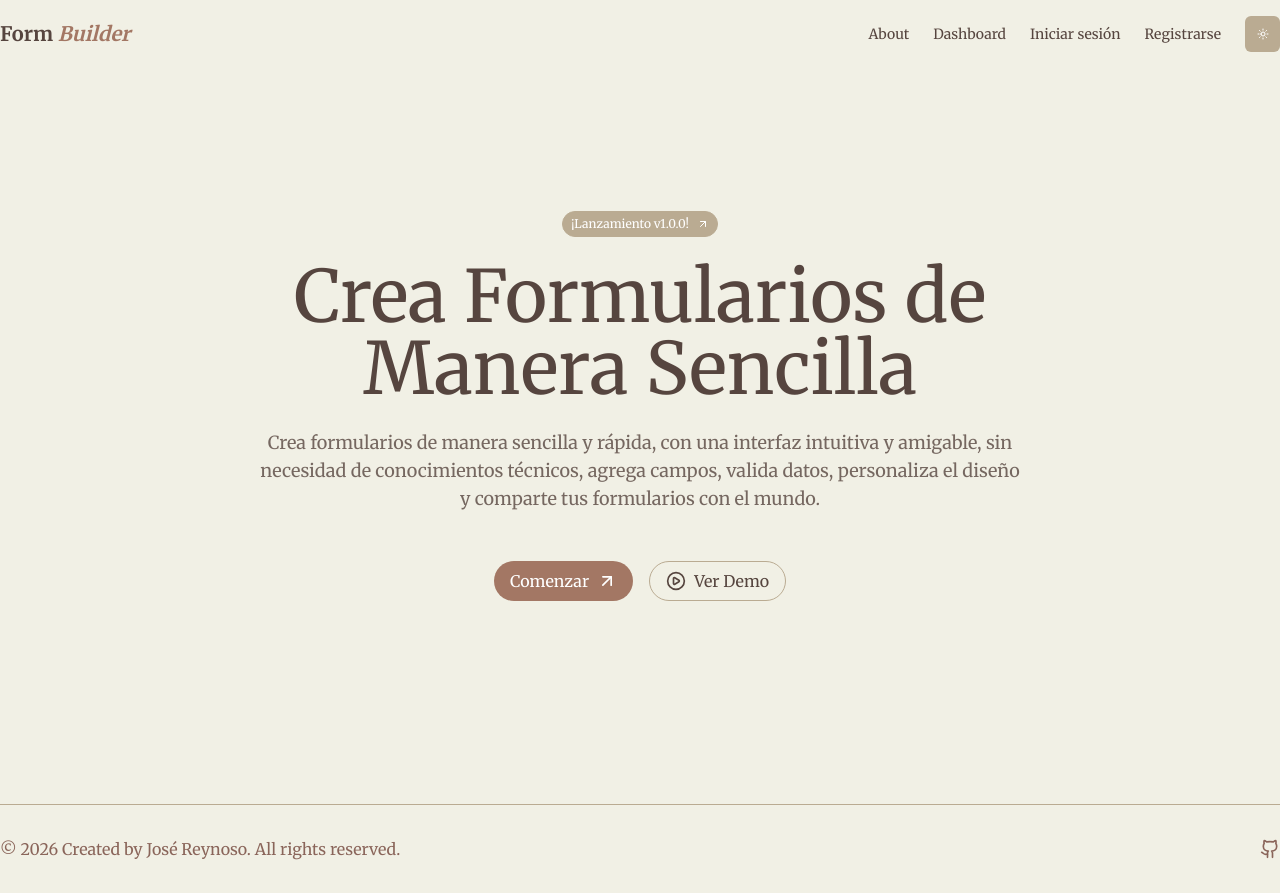
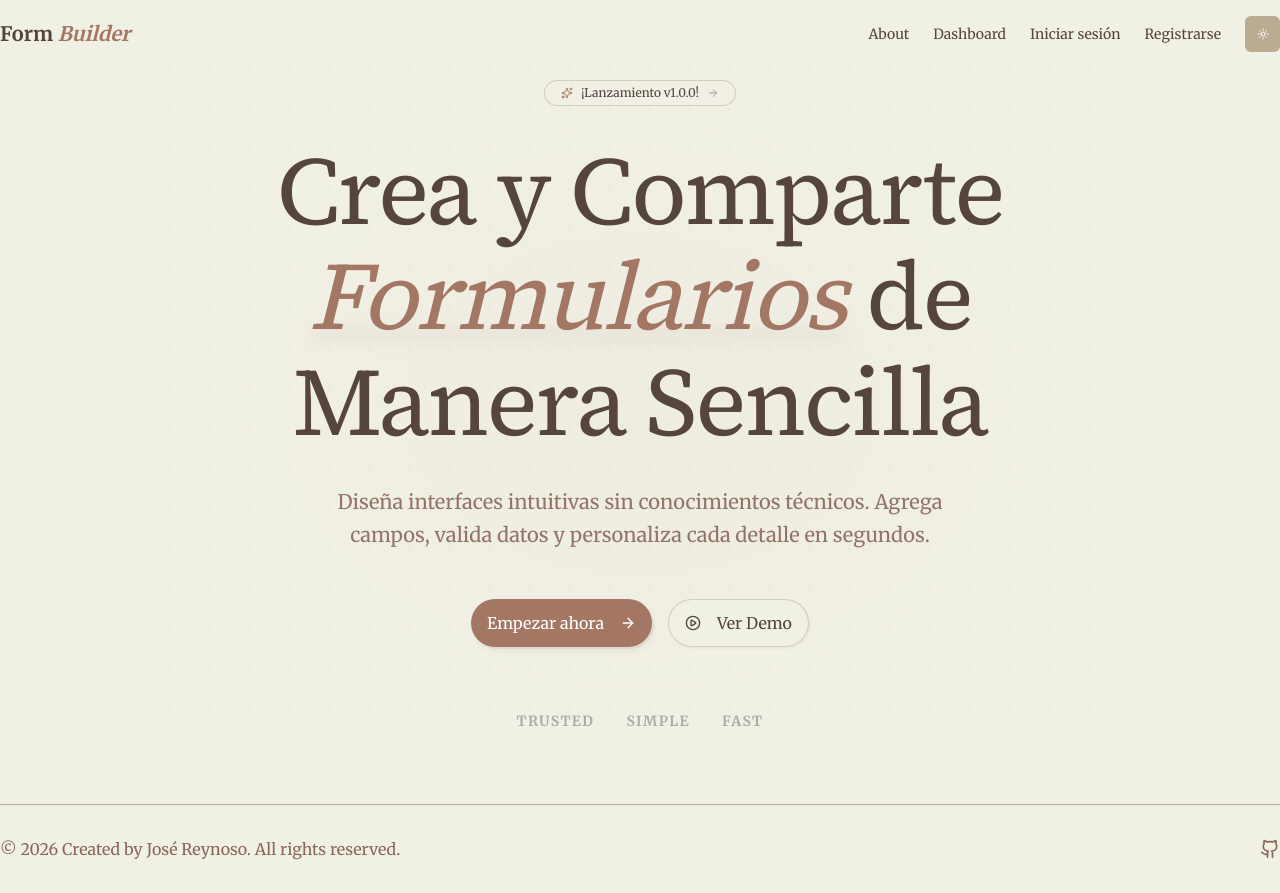
Before and after one commit to Joreynoso/nextjs-form-creator, a Next.js app: page / in a window 1280 px wide. Built offline with nearby package versions, Linux system fonts and the light colour scheme.

Commit message:
feat: improve hero ui.

```diff
--- a/components/hero.tsx
+++ b/components/hero.tsx
@@ -1,38 +1,63 @@
-import { ArrowUpRight, CirclePlay } from "lucide-react";
+import { ArrowRight, CirclePlay, Sparkles } from "lucide-react";
 import Link from "next/link";
 import { Badge } from "@/components/ui/badge";
 import { Button } from "@/components/ui/button";
 
 export default function Hero() {
   return (
-    <div className="flex min-h-[calc(100vh-125px)] items-center justify-center px-6">
-      <div className="max-w-3xl text-center">
+    <div className="relative flex min-h-[calc(100vh-125px)] items-center justify-center overflow-hidden px-6">
+      {/* Background Decorative Elements */}
+      <div className="absolute inset-0 -z-10 bg-[radial-gradient(45%_45%_at_50%_50%,var(--primary)_0%,transparent_100%)] opacity-[0.03] dark:opacity-[0.07]" />
+      <div
+        className="absolute inset-0 -z-10 opacity-[0.15] dark:opacity-[0.1]"
+        style={{
+          backgroundImage: `radial-gradient(circle at 1px 1px, var(--border) 1px, transparent 0)`,
+          backgroundSize: '40px 40px'
+        }}
+      />
+
+      <div className="max-w-4xl animate-in fade-in slide-in-from-bottom-8 duration-1000 text-center">
         <Badge
           asChild
-          className="rounded-full border-border py-1"
-          variant="secondary"
+          className="rounded-full border-border/50 bg-background/50 backdrop-blur-sm px-4 py-1 hover:bg-background/80 transition-colors"
+          variant="outline"
         >
-          <Link href="#">
-            ¡Lanzamiento v1.0.0! <ArrowUpRight className="ml-1 size-4" />
+          <Link href="#" className="flex items-center gap-2 text-xs font-medium">
+            <Sparkles className="size-3 text-primary" />
+            <span>¡Lanzamiento v1.0.0!</span>
+            <ArrowRight className="size-3 opacity-50" />
           </Link>
         </Badge>
-        <h1 className="mt-6 font-medium text-4xl sm:text-5xl md:text-6xl lg:text-7xl font-source-serif">
-          Crea Formularios de Manera Sencilla
+
+        <h1 className="mt-8 font-serif font-medium text-5xl sm:text-6xl md:text-7xl lg:text-8xl tracking-tight leading-[1.1]">
+          Crea y Comparte <br className="hidden sm:block" />
+          <span className="relative inline-block">
+            <span className="relative z-10 text-primary italic">Formularios</span>
+            <span className="absolute bottom-2 left-0 h-3 w-full bg-primary/10 -z-10 rounded-full blur-sm" />
+          </span> de Manera Sencilla
         </h1>
-        <p className="mt-6 text-foreground/80 md:text-lg">
-          Crea formularios de manera sencilla y rápida, con una interfaz intuitiva y amigable, sin necesidad de conocimientos técnicos, agrega campos, valida datos, personaliza el diseño y comparte tus formularios con el mundo.
+
+        <p className="mx-auto mt-8 max-w-2xl text-muted-foreground/90 text-lg md:text-xl leading-relaxed">
+          Diseña interfaces intuitivas sin conocimientos técnicos. Agrega campos, valida datos y personaliza cada detalle en segundos.
         </p>
-        <div className="mt-12 flex items-center justify-center gap-4">
-          <Button className="rounded-full text-base" size="lg">
-            Comenzar <ArrowUpRight className="size-5" />
+
+        <div className="mt-12 flex flex-col sm:flex-row items-center justify-center gap-4">
+          <Button className="h-12 rounded-full px-8 text-base font-medium shadow-lg shadow-primary/20 hover:shadow-xl hover:shadow-primary/30 transition-all hover:-translate-y-0.5" size="lg">
+            Empezar ahora <ArrowRight className="ml-2 size-4" />
           </Button>
           <Button
-            className="rounded-full text-base shadow-none hover:text-primary"
+            className="h-12 rounded-full px-8 text-base font-medium bg-background hover:bg-secondary/50 border-border/50 transition-all hover:-translate-y-0.5"
             size="lg"
             variant="outline"
           >
-            <CirclePlay className="size-5" /> Ver Demo
+            <CirclePlay className="mr-2 size-4" /> Ver Demo
           </Button>
+        </div>
+
+        <div className="mt-16 flex items-center justify-center gap-8 text-muted-foreground grayscale opacity-50 select-none">
+          <span className="text-sm font-semibold tracking-widest uppercase">Trusted</span>
+          <span className="text-sm font-semibold tracking-widest uppercase">Simple</span>
+          <span className="text-sm font-semibold tracking-widest uppercase">Fast</span>
         </div>
       </div>
     </div>
```
Also changed, not shown: 1 other file (tests, documents, lock files or other folders).
